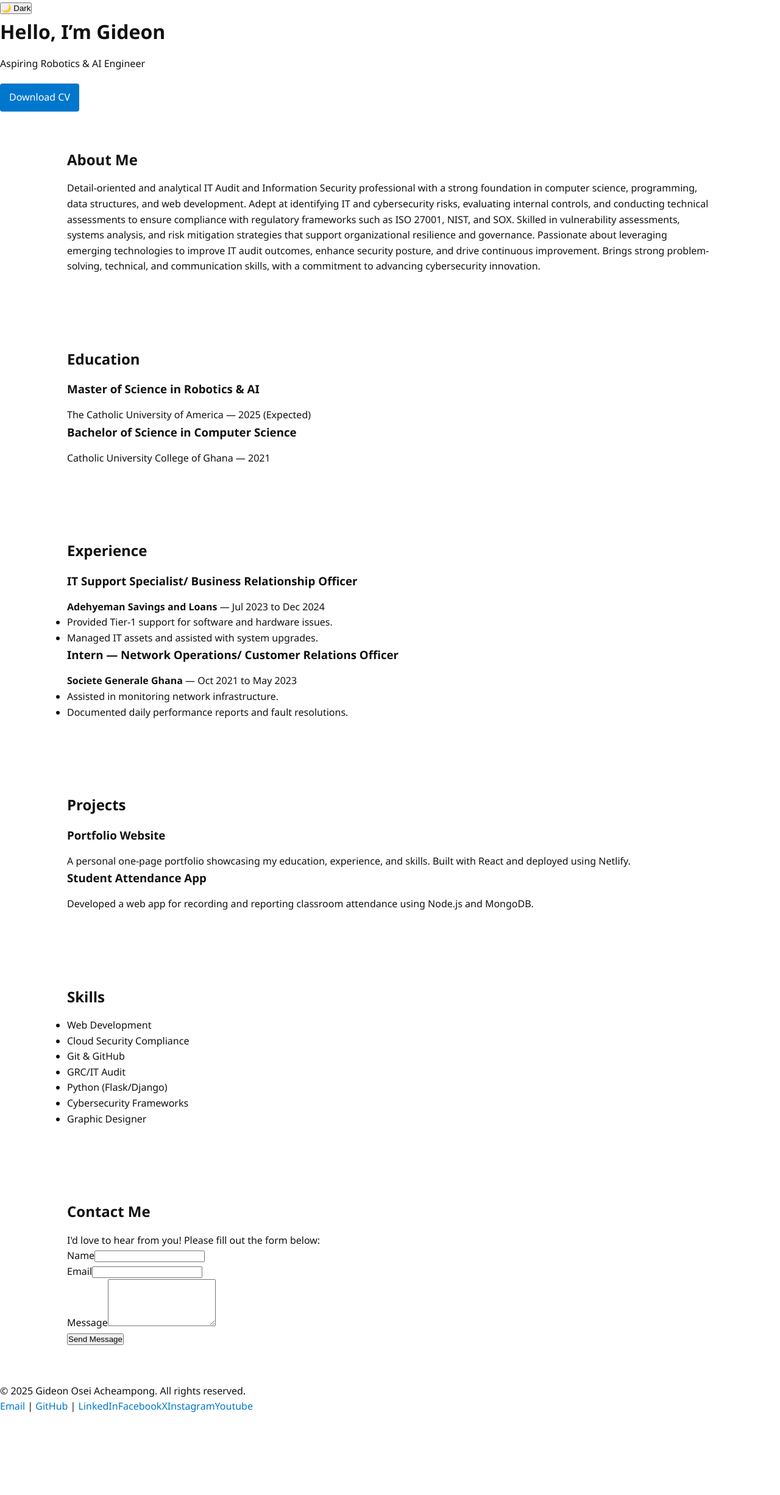
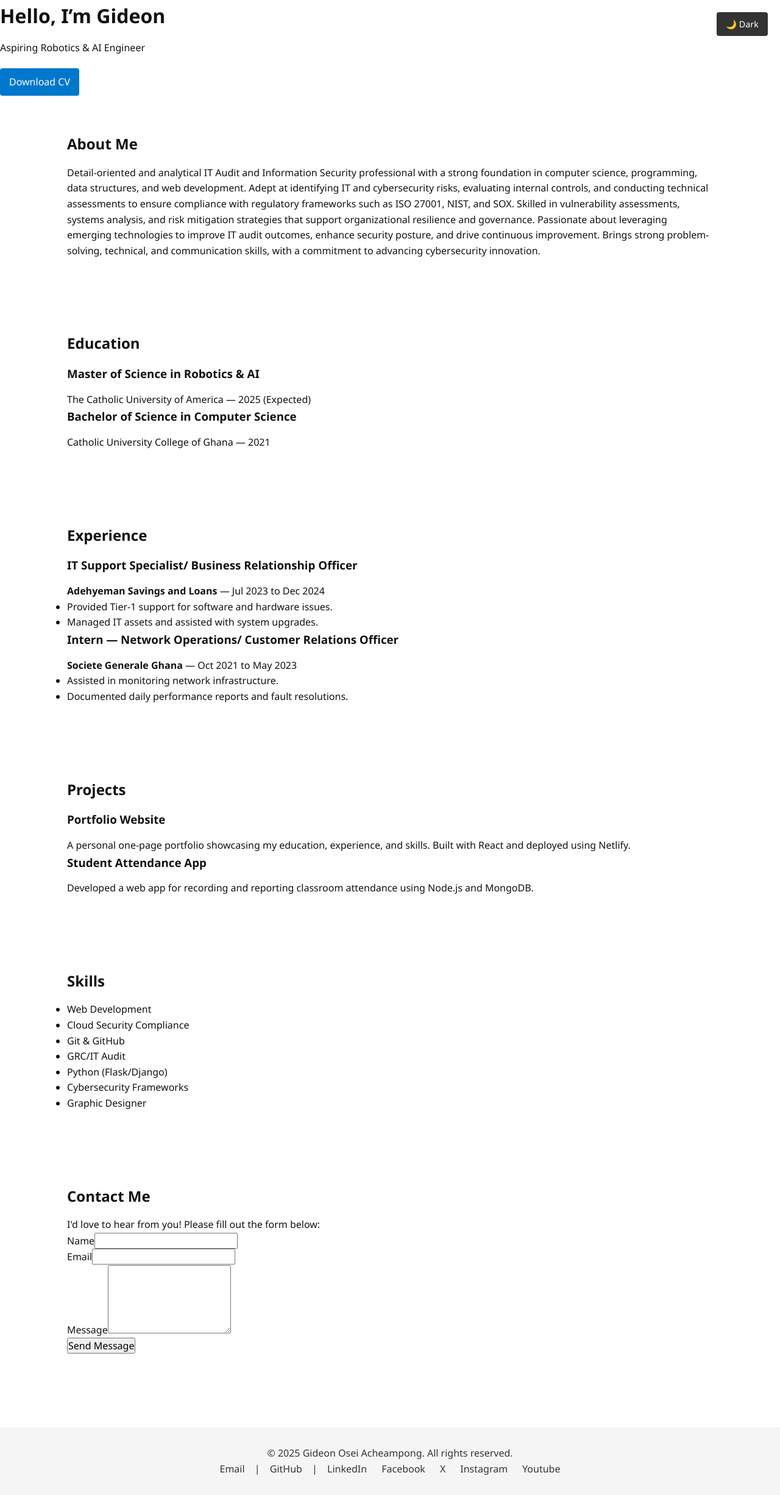
Before and after one commit to GiddyKobby/gideon-portfolio, a React (Vite) app: page / in a window 1280 px wide. Shown: the whole page at 61% size. Before the commit the page ends 2320 px from the top, so only its background shows below. Built offline with nearby package versions, Linux system fonts and the light colour scheme.

Commit message:
Restored complete index.css for dark mode, footer, and preview

```diff
--- a/src/index.css
+++ b/src/index.css
@@ -1,5 +1,4 @@
-/* src/index.css */
-
+/* === Reset & Base === */
 * {
   margin: 0;
   padding: 0;
@@ -9,9 +8,10 @@
 body {
   font-family: 'Segoe UI', sans-serif;
   line-height: 1.6;
-  background-color: #ffffff;
-  color: #111111;
+  background-color: #fff;
+  color: #111;
   scroll-behavior: smooth;
+  transition: background-color 0.3s ease, color 0.3s ease;
 }
 
 .section {
@@ -34,6 +34,69 @@ a:hover {
   text-decoration: underline;
 }
 
+/* === Dark Mode Support === */
+body.dark {
+  background-color: #121212;
+  color: #ffffff;
+}
+
+body.dark a {
+  color: #66ccff;
+}
+
+body.dark .section {
+  background-color: #1e1e1e;
+}
+
+body.dark .card {
+  background-color: #2c2c2c;
+  color: #fff;
+}
+
+/* === Dark Mode Toggle Button === */
+.dark-toggle {
+  position: fixed;
+  top: 20px;
+  right: 20px;
+  background: #333;
+  color: white;
+  padding: 10px 15px;
+  border: none;
+  border-radius: 4px;
+  cursor: pointer;
+  z-index: 999;
+  font-size: 0.9rem;
+}
+
+.dark-toggle:hover {
+  background-color: #555;
+}
+
+/* === Footer Styles === */
+footer {
+  background-color: #f5f5f5;
+  padding: 30px 20px;
+  text-align: center;
+  color: #333;
+  margin-top: 60px;
+}
+
+footer a {
+  margin: 0 12px;
+  color: #333;
+  text-decoration: none;
+}
+
+footer a:hover {
+  color: #0077cc;
+}
+
+/* === Contact Form / Button / Utility === */
+input, textarea, button {
+  font-family: inherit;
+  font-size: 1rem;
+}
+
 .download-btn {
   background-color: #0077cc;
   color: white;
@@ -47,3 +110,8 @@ a:hover {
 .download-btn:hover {
   background-color: #005fa3;
 }
+
+img {
+  max-width: 100%;
+  display: block;
+}
```
Also changed, not shown: 4 other files (tests, documents, lock files or other folders).
